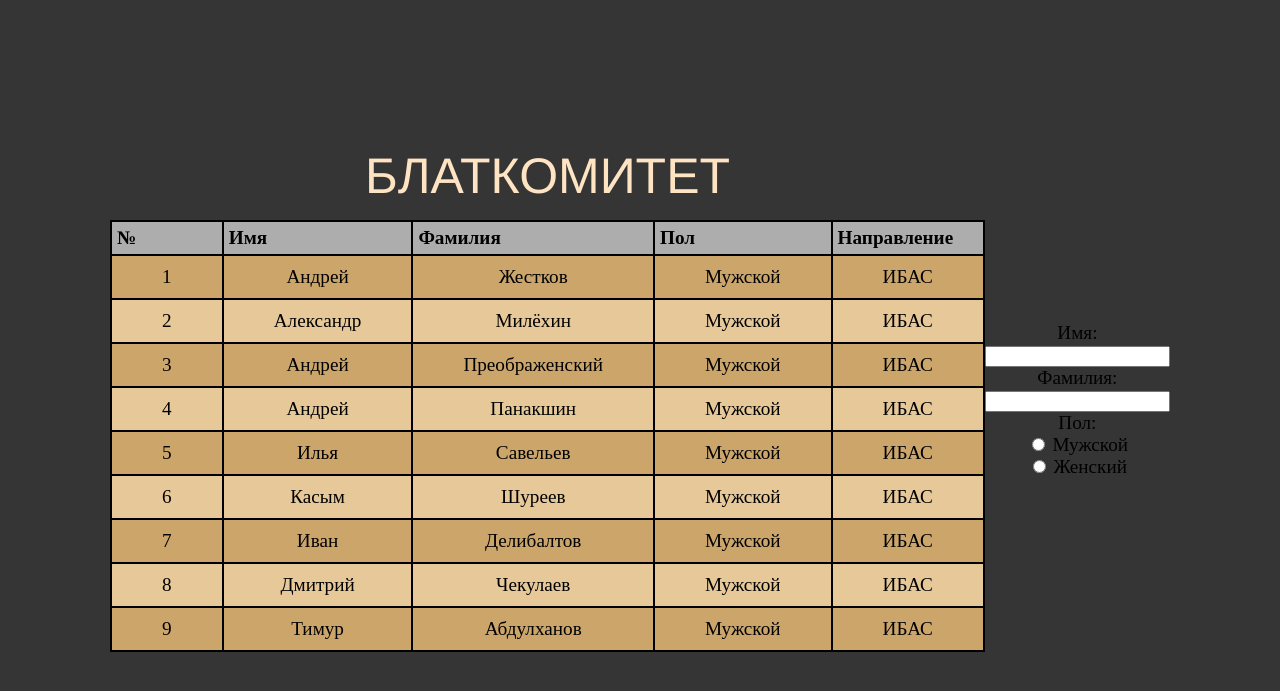
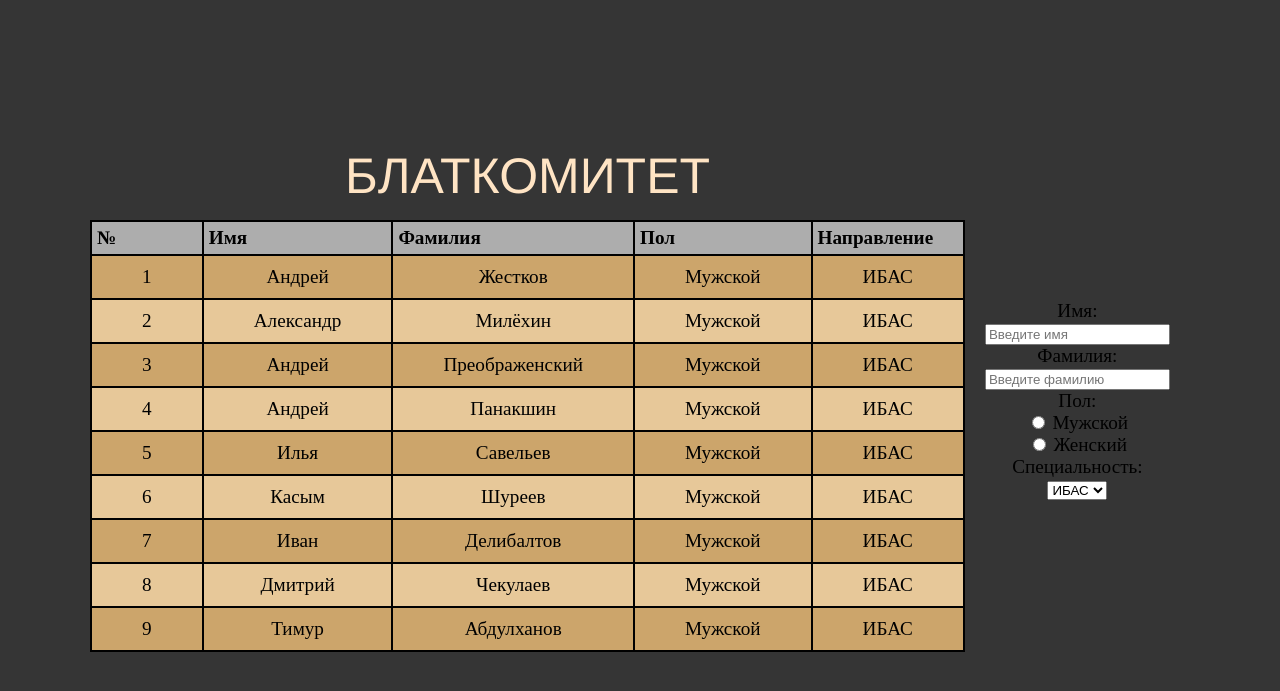
Before and after one commit to mappy12/FrontendLabs, a plain HTML site: page table.html in a window 1280 px wide. Shown: the part 101-792 px from the top of the page. Drawn offline with Linux system fonts and the light colour scheme.

Commit message:
backup 1.2

```diff
--- a/src/styles/table.css
+++ b/src/styles/table.css
@@ -77,14 +77,8 @@ tr:hover {
 }
 
 
-
-/* style="background-color: rgb(255, 136, 0);"
-style="background-color: rgb(255, 154, 39);"
-style="background-color: rgb(255, 168, 68);"
-style="background-color: rgb(255, 176, 85);"
-style="background-color: rgb(255, 186, 106);"
-style="background-color: rgb(255, 194, 125);"
-style="background-color: rgb(255, 204, 146);"
-style="background-color: rgb(255, 209, 157);"
-style="background-color: rgb(255, 216, 167);"
-style="background-color: rgb(255, 221, 182);" */
+.table-form {
+    display: flex;
+    flex-direction: column;
+    padding: 20px;
+}
--- a/table.html
+++ b/table.html
@@ -102,24 +102,34 @@
 
         </table>
 
-        <form>
+        <form class="table-form">
 
             <div>
                 <label for="fname">Имя:</label>
-                <input type="text" id="fname" name="fname">
+                <input type="text" id="fname" name="fname" placeholder="Введите имя">
             </div>
 
             <div>
                 <label for="lname">Фамилия:</label>
-                <input type="text" id="lname" name="lname">
+                <input type="text" id="lname" name="lname" placeholder="Введите фамилию">
             </div>
 
             <div>
                 <label>Пол:</label><br>
-                <input type="radio" value="Мужской" id="Мужской">
+                <input type="radio" name="gender" value="Мужской" id="Мужской">
                 <label for="Мужской">Мужской</label><br>
-                <input type="radio" value="Женский" id="Женский">
+                <input type="radio" name="gender" value="Женский" id="Женский">
                 <label for="Женский">Женский</label>
+            </div>
+
+            <div>
+                <label for="speciality">Специальность:</label>
+                <select name="speciality" id="speciality">
+                    <option value="IBAS">ИБАС</option>
+                    <option value="FIIT">ФИИТ</option>
+                    <option value="PMI">ПМИ</option>
+                    <option value="PMF">ПМФ</option>
+                </select>
             </div>
         </form>
 
```
